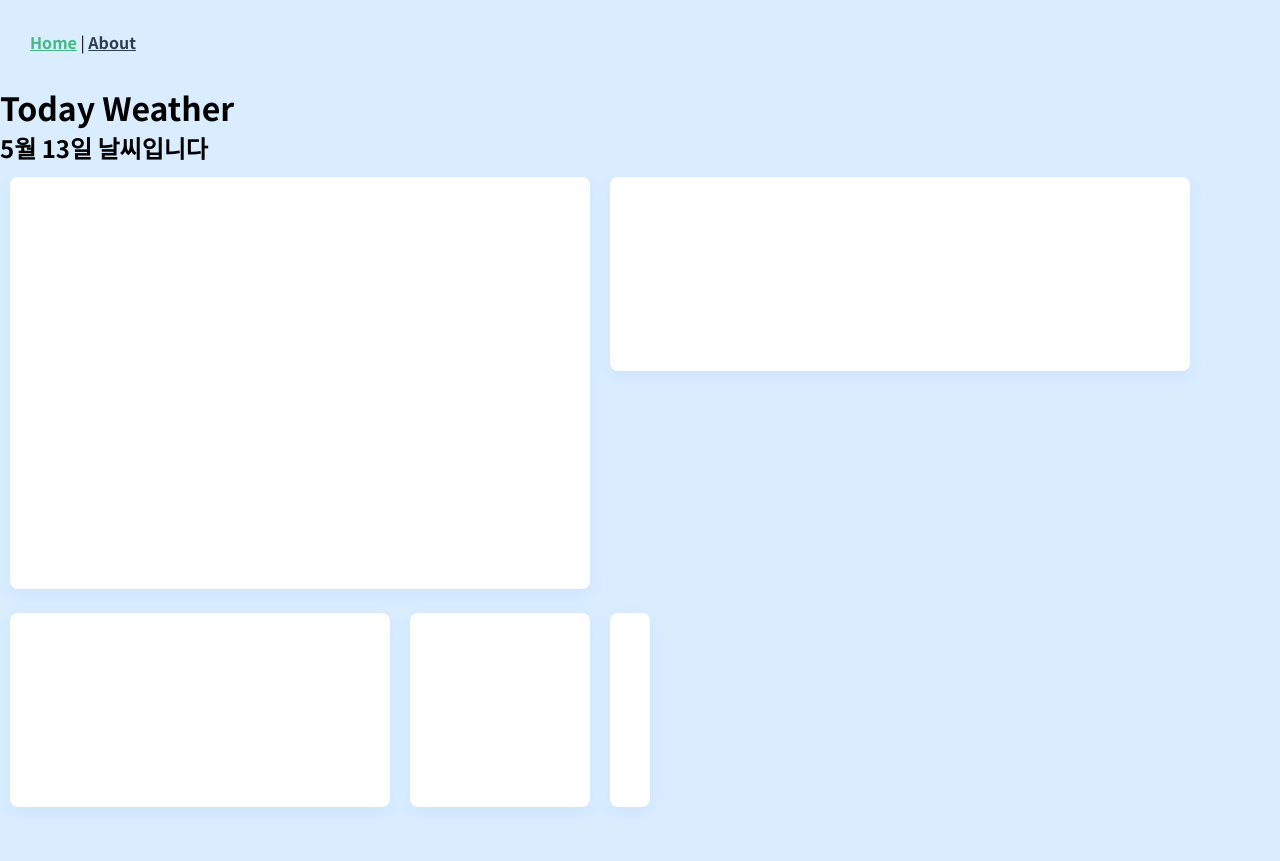
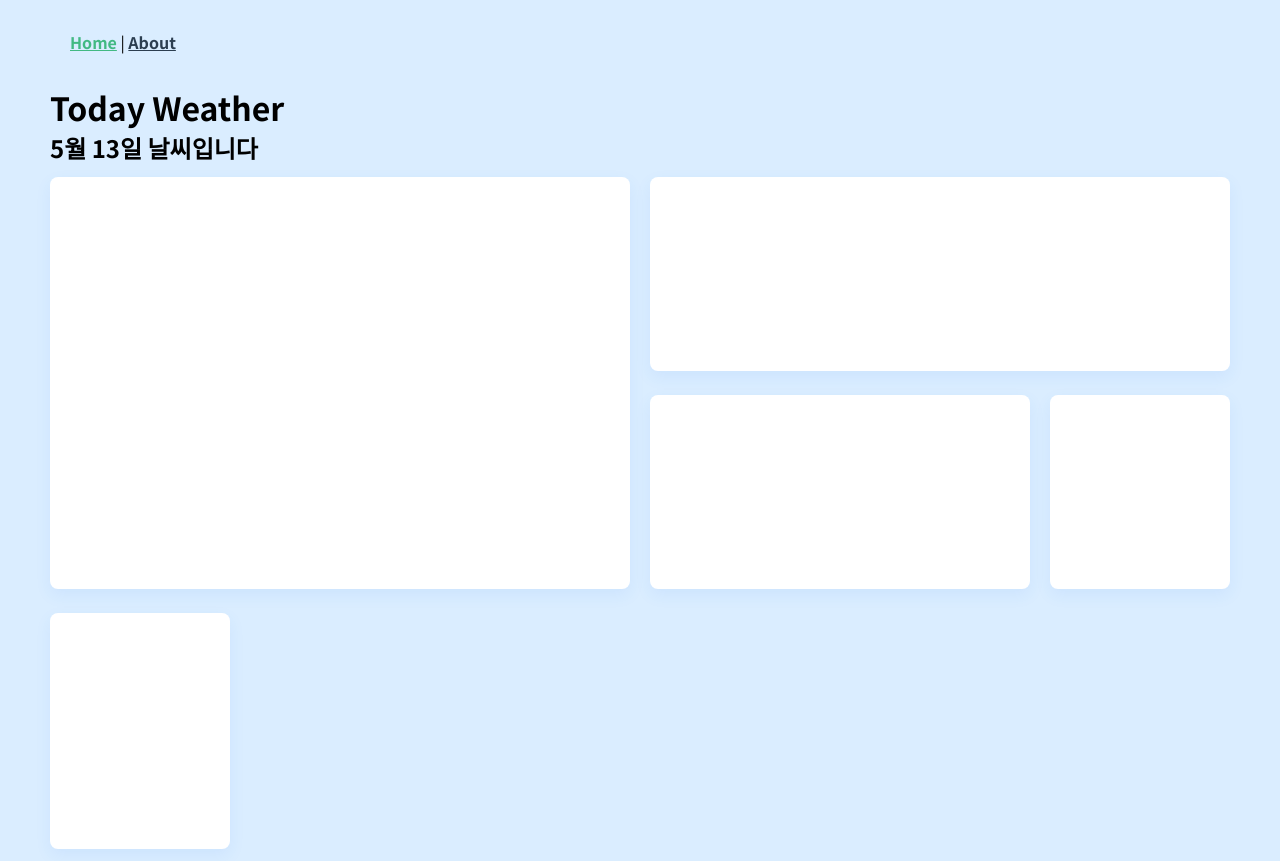
Before and after one commit to rkdmf7220/website-Weather_App, a Vue app: page / in a window 1280 px wide. Before the commit the page ends 819 px from the top, so only its background shows below. Built offline with nearby package versions, Linux system fonts and the light colour scheme; no server answers.

Commit message:
기본 스타일링 추가 진행

```diff
--- a/src/App.vue
+++ b/src/App.vue
@@ -11,6 +11,10 @@
 <style>
 @import url('https://fonts.googleapis.com/css2?family=Noto+Sans+KR:wght@400;700&display=swap');
 @import "assets/scss/reset.scss";
+#app {
+  max-width: 1200px;
+  margin: 0 auto;
+}
 #nav {
   padding: 30px;
 }
--- a/src/assets/scss/dashboard.scss
+++ b/src/assets/scss/dashboard.scss
@@ -3,6 +3,13 @@
     display: flex;
     flex-wrap: wrap;
     width: 1200px;
+
+    .list-column{
+      display: flex;
+      flex-direction: row;
+      flex-wrap: wrap;
+      width: 600px;
+    }
 
     .card-item{
       background-color: white;
--- a/src/components/Dashboard/DashboardTitle.vue
+++ b/src/components/Dashboard/DashboardTitle.vue
@@ -20,6 +20,8 @@ export default {
 }
 </script>
 
-<style scoped>
-
+<style scoped lang="scss">
+  .dashboard-title-container{
+    padding-left: 10px;
+  }
 </style>
--- a/src/components/Dashboard/WeeklyWeatherItem.vue
+++ b/src/components/Dashboard/WeeklyWeatherItem.vue
@@ -11,5 +11,8 @@ export default {
 </script>
 
 <style scoped>
-
+  .card-item{
+    width: 180px;
+    height: 236px;
+  }
 </style>
--- a/src/views/Dashboard.vue
+++ b/src/views/Dashboard.vue
@@ -8,9 +8,11 @@
 
     <div class="list-container">
       <current-weather/>
-      <hourly-weather/>
-      <sunrise-sunset/>
-      <weather-warn/>
+      <div class="list-column">
+        <hourly-weather/>
+        <sunrise-sunset/>
+        <weather-warn/>
+      </div>
       <weekly-weather/>
     </div>
   </div>
```
